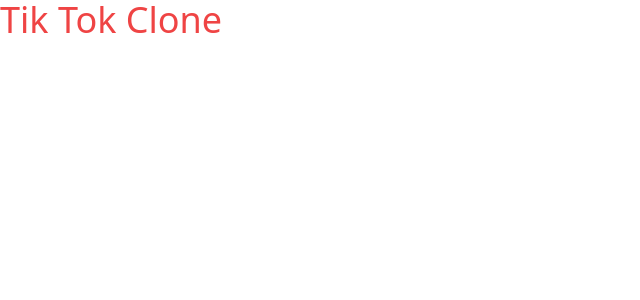
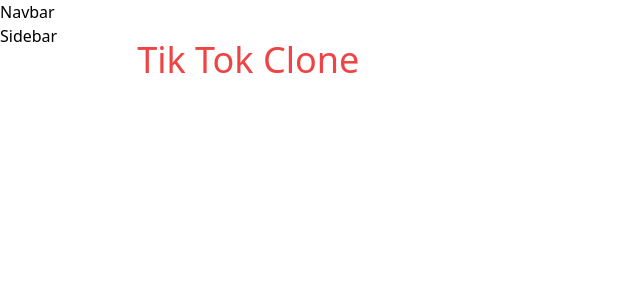
Before and after one commit to nini430/tik-tok-clone, a Next.js app: page / in a window 1280 px wide. Shown: the top 300 px of the page, without its empty margins (0-640 px from the left). Built offline with nearby package versions, Linux system fonts and the light colour scheme.

Commit message:
add basic layout

```diff
--- /dev/null
+++ b/components/Navbar.tsx
@@ -0,0 +1,9 @@
+import React from 'react'
+
+const Navbar = () => {
+  return (
+    <div>Navbar</div>
+  )
+}
+
+export default Navbar
--- /dev/null
+++ b/components/Sidebar.tsx
@@ -0,0 +1,9 @@
+import React from 'react'
+
+const Sidebar = () => {
+  return (
+    <div>Sidebar</div>
+  )
+}
+
+export default Sidebar
--- a/pages/_app.tsx
+++ b/pages/_app.tsx
@@ -1,6 +1,30 @@
+import Navbar from '@/components/Navbar';
+import Sidebar from '@/components/Sidebar';
 import '@/styles/globals.css'
 import type { AppProps } from 'next/app'
+import {useState,useEffect} from 'react'
 
 export default function App({ Component, pageProps }: AppProps) {
-  return <Component {...pageProps} />
+  const [isSSR,setIsSSR]=useState(true);
+  useEffect(()=>{
+    if(isSSR) {
+      setIsSSR(false);
+    }
+  },[])
+
+  if(isSSR) return null;
+  return (
+    <div>
+      <Navbar/>
+       <div className='flex gap-6 md:gap-20'>
+        <div className='h-[92vh] overflow-hidden xl:hover:overflow-auto'>
+        <Sidebar/>
+        </div>
+        <div className='h-[88vh] mt-4 flex flex-col gap-10 overflow-auto videos flex-1'>
+        <Component {...pageProps} />
+        </div>
+    </div>
+    </div>
+
+  )
 }
--- a/pages/index.tsx
+++ b/pages/index.tsx
@@ -1,5 +1,3 @@
-import Head from 'next/head'
-
 
 export default function Home() {
   return (
```
